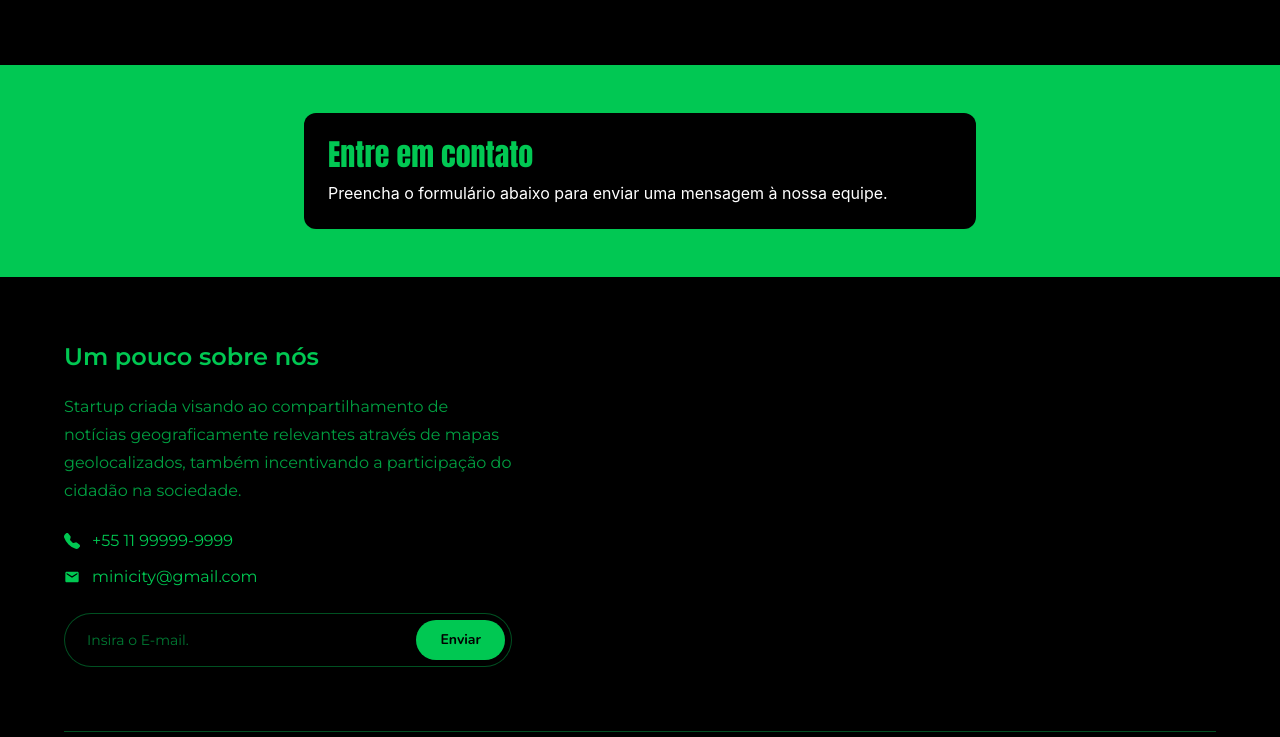
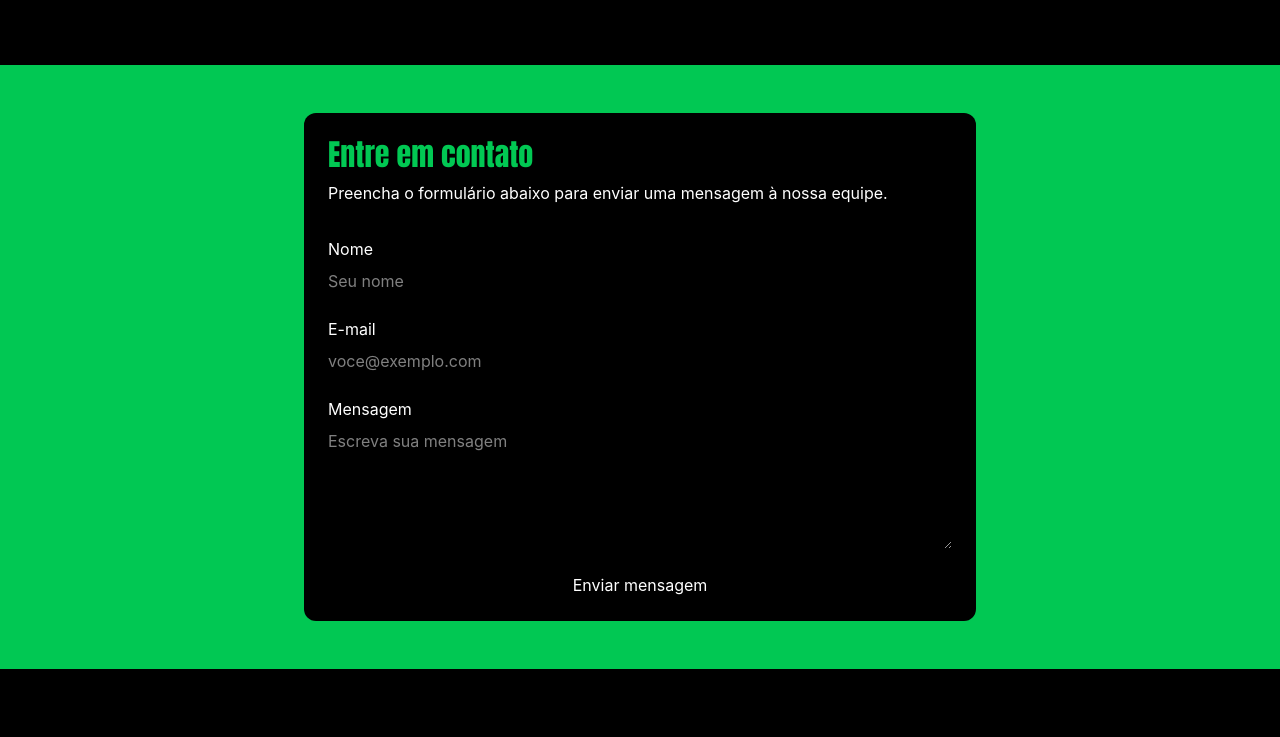
Before and after one commit to SoulUp-Society-Trabalhos/Segunda-Gs-FrontEnd, a React (Vite) app in the folder gs-frontend/: page /contatos in a window 1280 px wide. Shown: the part 611-1348 px from the top of the page. Built offline with nearby package versions, Linux system fonts and the light colour scheme.

Commit message:
feat: add contact message form

```diff
--- a/gs-frontend/src/routes/Contatos/index.tsx
+++ b/gs-frontend/src/routes/Contatos/index.tsx
@@ -17,6 +17,33 @@ export default function Contatos() {
             Preencha o formulário abaixo para enviar uma mensagem à nossa
             equipe.
           </p>
+
+          <form
+            onSubmit={(event) => event.preventDefault()}
+            className="mt-8 flex flex-col gap-6"
+          >
+            <div className="flex flex-col gap-2">
+              <label htmlFor="nome">Nome</label>
+              <input id="nome" name="nome" placeholder="Seu nome" />
+            </div>
+
+            <div className="flex flex-col gap-2">
+              <label htmlFor="email">E-mail</label>
+              <input id="email" name="email" placeholder="voce@exemplo.com" />
+            </div>
+
+            <div className="flex flex-col gap-2">
+              <label htmlFor="mensagem">Mensagem</label>
+              <textarea
+                id="mensagem"
+                name="mensagem"
+                rows={5}
+                placeholder="Escreva sua mensagem"
+              />
+            </div>
+
+            <button type="submit">Enviar mensagem</button>
+          </form>
         </div>
       </section>
     </main>
```
